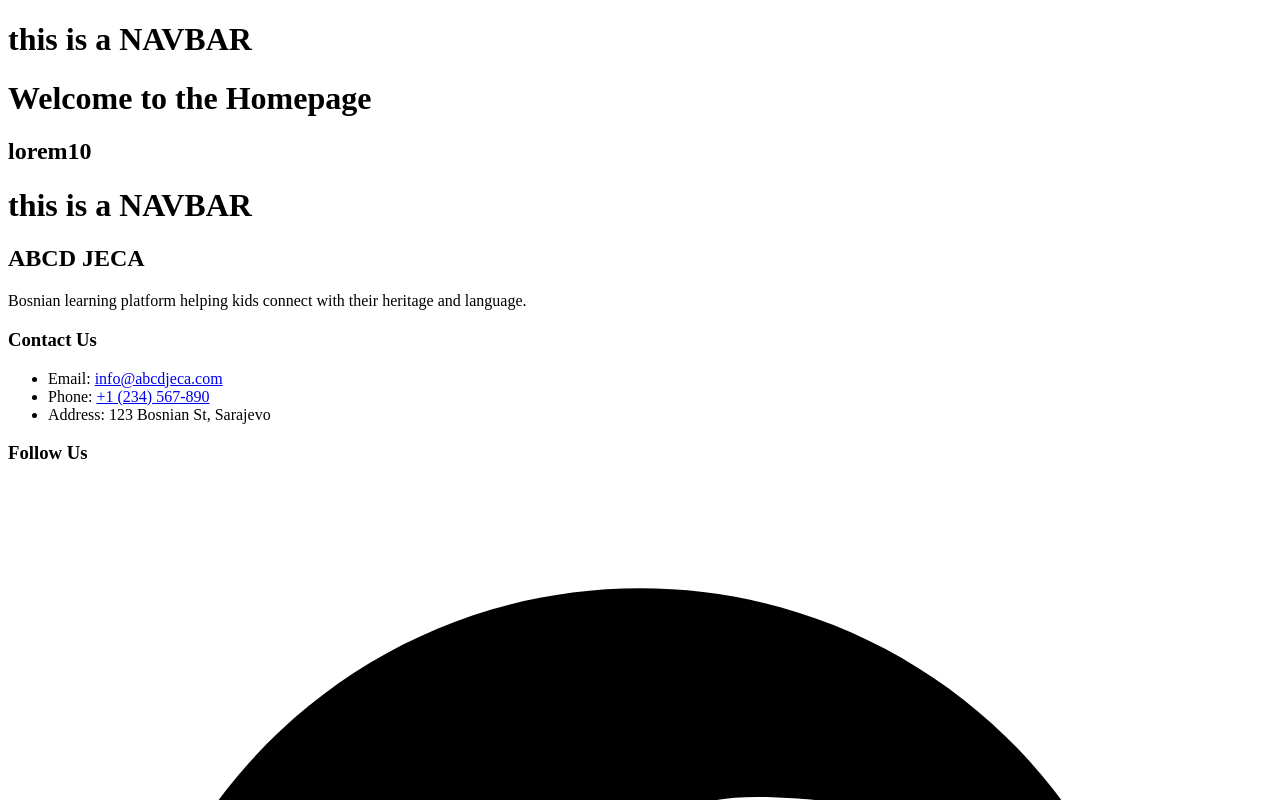
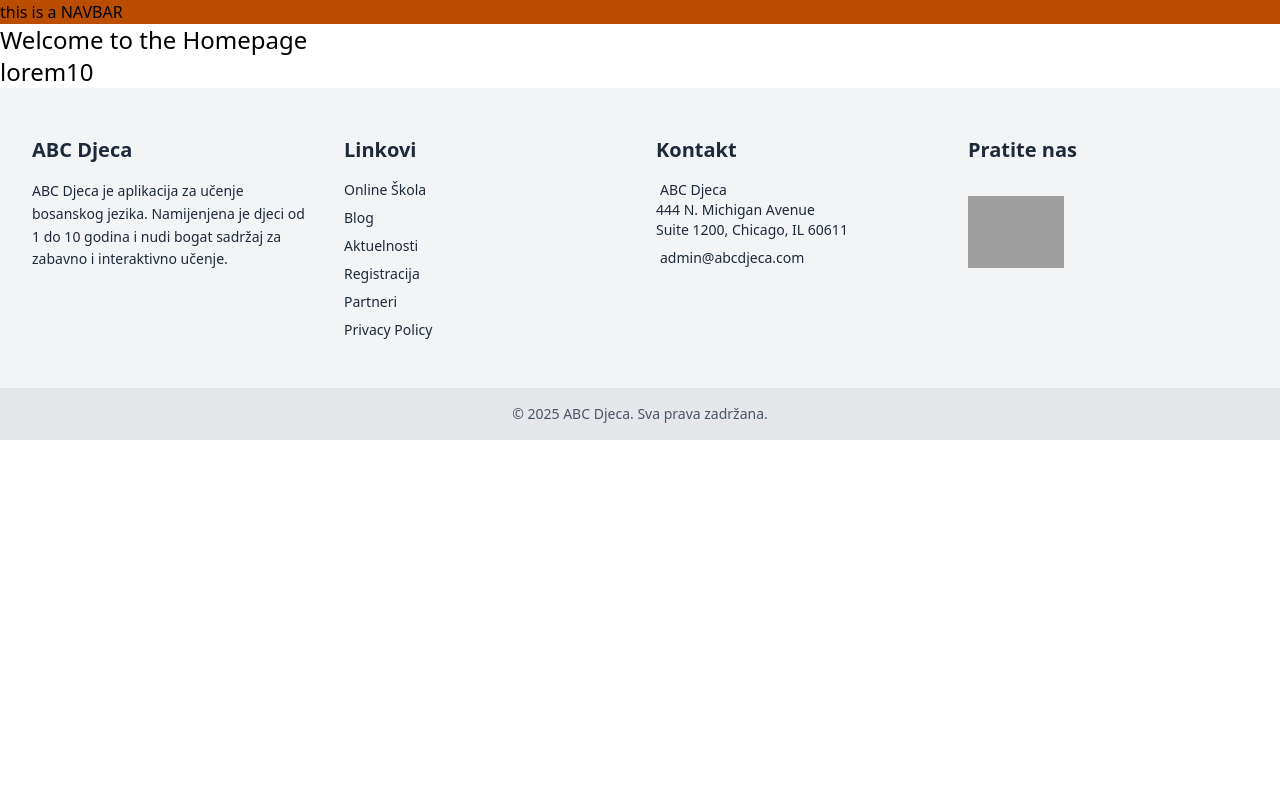
Before and after one commit to Husein8/bosnian-learning-app, a Vue app: page / in a window 1280 px wide. Shown: the top 800 px of the page. Built offline with nearby package versions, Linux system fonts and the light colour scheme; grey boxes are pictures that could not be loaded.

Commit message:
feat:footer added,

```diff
--- a/package.json
+++ b/package.json
@@ -10,13 +10,16 @@
   },
   "dependencies": {
     "@tailwindcss/vite": "^4.1.6",
-    "tailwindcss": "^4.1.6",
+    "bosnian-learning-app": "file:",
     "vue": "^3.5.13",
     "vue-router": "^4.5.1"
   },
   "devDependencies": {
     "@vitejs/plugin-vue": "^5.2.2",
     "@vue/tsconfig": "^0.7.0",
+    "autoprefixer": "^10.4.21",
+    "postcss": "^8.5.4",
+    "tailwindcss": "^4.1.8",
     "typescript": "~5.7.2",
     "vite": "^6.3.1",
     "vue-tsc": "^2.2.8"
--- a/src/components/Footer.vue
+++ b/src/components/Footer.vue
@@ -1,64 +1,77 @@
 <template>
-  <div>
-    <h1 class="bg-amber-700">this is a NAVBAR</h1>
+  <footer class="bg-gray-100 text-gray-800">
+    <div class="py-12 relative overflow-hidden">
+      <!-- Parallax icons can be added here if needed -->
 
-    <!-- Footer section -->
-    <footer class="bg-gray-900 text-white py-10 mt-10">
       <div class="max-w-7xl mx-auto px-4 sm:px-6 lg:px-8">
-        <div class="flex flex-col md:flex-row justify-between">
+        <div class="grid grid-cols-1 md:grid-cols-2 lg:grid-cols-4 gap-8">
 
-          <!-- Left Section -->
-          <div class="mb-6 md:mb-0">
-            <h2 class="text-xl font-bold mb-4">ABCD JECA</h2>
-            <p class="text-gray-400 max-w-sm">
-              Bosnian learning platform helping kids connect with their heritage and language.
+          <!-- About -->
+          <div>
+            <h3 class="text-xl font-semibold mb-4">ABC Djeca</h3>
+            <p class="text-sm leading-relaxed">
+              ABC Djeca je aplikacija za učenje bosanskog jezika. Namijenjena je djeci od 1 do 10 godina i nudi bogat sadržaj za zabavno i interaktivno učenje.
             </p>
           </div>
 
-          <!-- Middle Section: Contact -->
-          <div class="mb-6 md:mb-0">
-            <h3 class="text-lg font-semibold mb-3">Contact Us</h3>
-            <ul class="text-gray-400">
-              <li>Email: <a href="mailto:info@abcdjeca.com" class="underline hover:text-amber-400">info@abcdjeca.com</a></li>
-              <li>Phone: <a href="tel:+1234567890" class="underline hover:text-amber-400">+1 (234) 567-890</a></li>
-              <li>Address: 123 Bosnian St, Sarajevo</li>
+          <!-- Linkovi -->
+          <div>
+            <h3 class="text-xl font-semibold mb-4">Linkovi</h3>
+            <ul class="space-y-2 text-sm">
+              <li><a href="/aplikaciija-za-ucenje-bosanskog-jezika" class="hover:underline">Online Škola</a></li>
+              <li><a href="/blog" class="hover:underline">Blog</a></li>
+              <li><a href="/aktuelnosti" class="hover:underline">Aktuelnosti</a></li>
+              <li><a href="/registracija" class="hover:underline">Registracija</a></li>
+              <li><a href="/partners" class="hover:underline">Partneri</a></li>
+              <li><a href="/privacy" class="hover:underline">Privacy Policy</a></li>
             </ul>
           </div>
 
-          <!-- Right Section: Social Links -->
+          <!-- Kontakt -->
           <div>
-            <h3 class="text-lg font-semibold mb-3">Follow Us</h3>
-            <div class="flex space-x-4 text-gray-400">
-              <!-- Facebook -->
-              <a href="#" aria-label="Facebook" class="hover:text-amber-400">
-                <svg class="w-6 h-6 fill-current" viewBox="0 0 24 24"><path d="M22 12.07C22 6.48 17.52 2 12 2S2 6.48 2 12.07c0 5.03 3.66 9.2 8.44 9.93v-7.03H7.9v-2.9h2.54v-2.22c0-2.5 1.49-3.89 3.77-3.89 1.09 0 2.23.2 2.23.2v2.45h-1.25c-1.23 0-1.62.77-1.62 1.56v1.89h2.77l-.44 2.9h-2.33v7.03C18.34 21.27 22 17.1 22 12.07z"/></svg>
-              </a>
-              <!-- Twitter -->
-              <a href="#" aria-label="Twitter" class="hover:text-amber-400">
-                <svg class="w-6 h-6 fill-current" viewBox="0 0 24 24"><path d="M23 3a10.9 10.9 0 0 1-3.14.86 4.48 4.48 0 0 0 1.96-2.48c-.88.52-1.85.9-2.88 1.1A4.52 4.52 0 0 0 16.68 2c-2.5 0-4.52 2.06-4.52 4.6 0 .36.04.7.12 1.03-3.76-.2-7.1-2-9.33-4.74a4.56 4.56 0 0 0-.61 2.32c0 1.6.82 3 2.07 3.83a4.4 4.4 0 0 1-2.05-.56v.06c0 2.23 1.58 4.07 3.67 4.5a4.47 4.47 0 0 1-2.04.07c.58 1.83 2.27 3.15 4.27 3.19a9 9 0 0 1-5.56 1.92c-.36 0-.72-.02-1.07-.06a12.73 12.73 0 0 0 6.92 2.02c8.3 0 12.85-7.03 12.85-13.14 0-.2 0-.42-.02-.62A9.22 9.22 0 0 0 23 3z"/></svg>
-              </a>
-              <!-- Instagram -->
-              <a href="#" aria-label="Instagram" class="hover:text-amber-400">
-                <svg class="w-6 h-6 fill-current" viewBox="0 0 24 24"><path d="M7 2C4.24 2 2 4.24 2 7v10c0 2.76 2.24 5 5 5h10c2.76 0 5-2.24 5-5V7c0-2.76-2.24-5-5-5H7zm5 5a4 4 0 1 1 0 8 4 4 0 0 1 0-8zm5.5-.5a1 1 0 1 1-2 0 1 1 0 0 1 2 0z"/></svg>
-              </a>
+            <h3 class="text-xl font-semibold mb-4">Kontakt</h3>
+            <ul class="space-y-2 text-sm">
+              <li>
+                <i class="fas fa-home mr-1"></i>
+                ABC Djeca<br />
+                444 N. Michigan Avenue<br />
+                Suite 1200, Chicago, IL 60611
+              </li>
+              <li>
+                <i class="fas fa-envelope mr-1"></i>
+                <a href="mailto:admin@abcdjeca.com" class="hover:underline">admin@abcdjeca.com</a>
+              </li>
+            </ul>
+          </div>
+
+          <!-- Socials & Logo -->
+          <div>
+            <h3 class="text-xl font-semibold mb-4">Pratite nas</h3>
+            <div class="flex space-x-4 mb-4">
+              <a href="https://www.facebook.com/abcdjeca/" target="_blank" title="Facebook" class="hover:text-blue-600"><i class="fab fa-facebook-f"></i></a>
+              <a href="https://www.youtube.com/@ABCDjeca/videos" target="_blank" title="YouTube" class="hover:text-red-600"><i class="fab fa-youtube"></i></a>
+              <a href="https://www.etsy.com/shop/ABCDjeca" target="_blank" title="Etsy" class="hover:text-orange-600"><i class="fab fa-etsy"></i></a>
+              <a href="https://www.instagram.com/abc_djeca/" target="_blank" title="Instagram" class="hover:text-pink-600"><i class="fab fa-instagram"></i></a>
             </div>
+            <img src="https://www.abcdjeca.com/images/footer-logo.svg" alt="ABC Djeca Logo" class="w-24" />
           </div>
-        </div>
 
-        <div class="mt-10 border-t border-gray-700 pt-4 text-center text-gray-500 text-sm">
-          &copy; 2025 ABCD JECA. All rights reserved.
         </div>
       </div>
-    </footer>
-  </div>
+    </div>
+
+    <div class="bg-gray-200 py-4">
+      <div class="max-w-7xl mx-auto px-4 text-center text-sm text-gray-600">
+        © 2025 ABC Djeca. Sva prava zadržana.
+      </div>
+    </div>
+  </footer>
 </template>
 
-<script>
-export default {
-  name: "YourComponentName"
-}
+<script setup>
+// No logic needed
 </script>
 
 <style scoped>
-/* your styles here */
+/* If you want to add parallax icons later, you can style them here */
 </style>
--- a/src/main.ts
+++ b/src/main.ts
@@ -1,6 +1,8 @@
 // src/main.ts
 import { createApp } from 'vue'
+import './style.css'
 import App from './App.vue'
+
 import router from './router'
 
 createApp(App).use(router).mount('#app')
```
Also changed, not shown: 1 other file (tests, documents, lock files or other folders).
